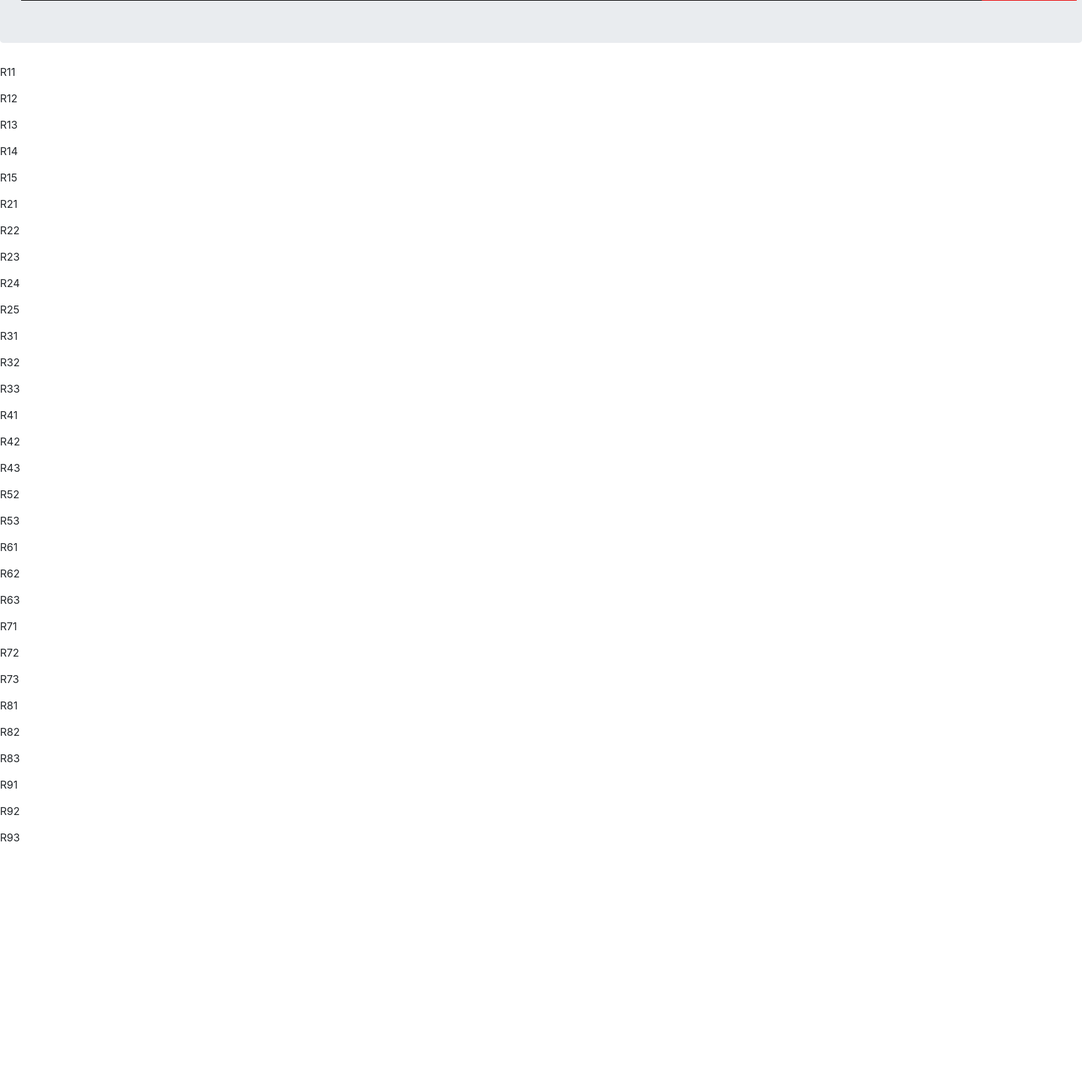
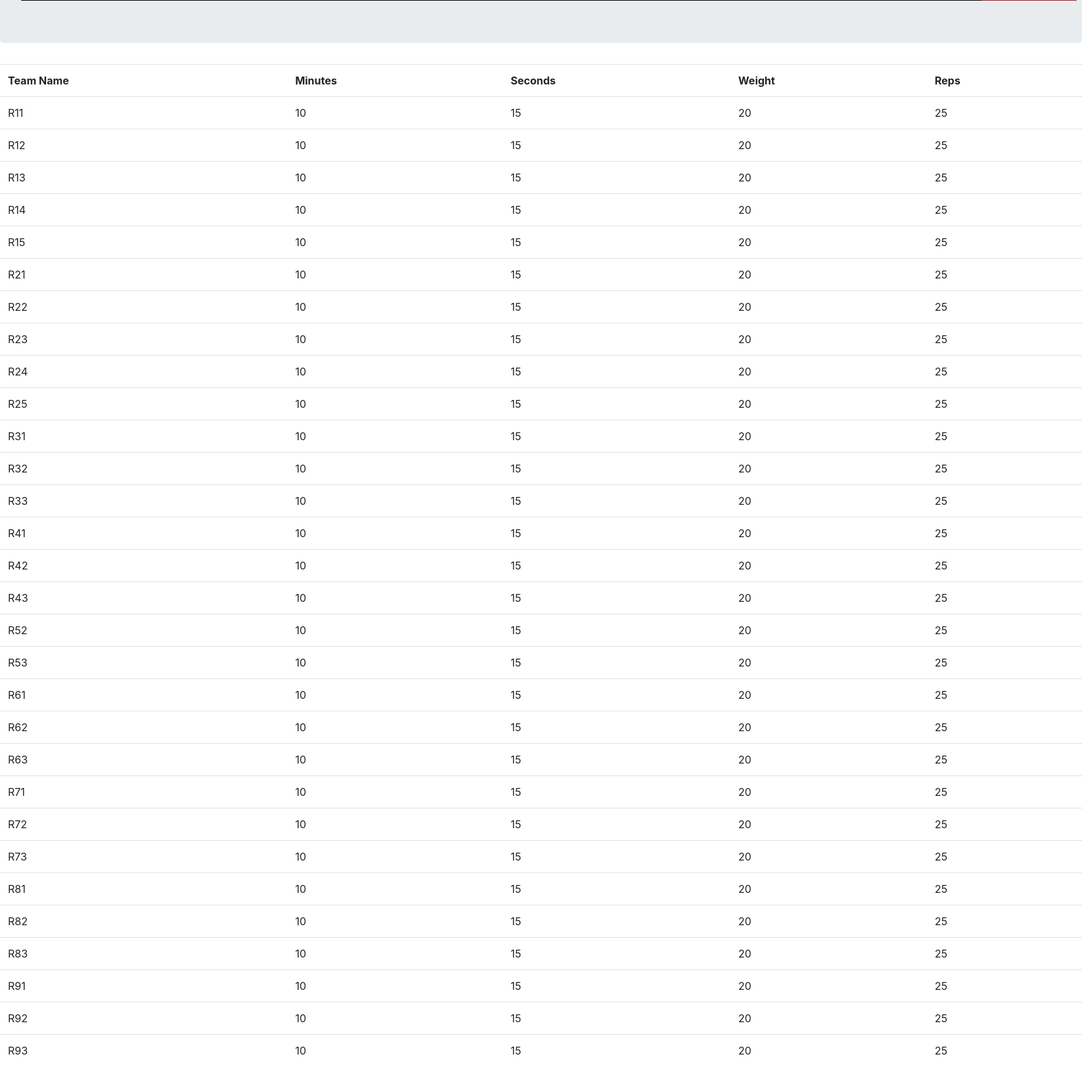
Before and after one commit to mistofthenorth/DeschutesDemo, a Django app: page /deschutesDemoScores/scoreInput in a window 1640 px wide. Shown: the part 263-1895 px from the top of the page at 66% size. Before the commit the page ends 1538 px from the top, so only its background shows below. Run offline with Django 3.2, Linux system fonts and the light colour scheme; data comes from the database, SQL or seed files in the repository; some libraries are stand-ins or nearby versions.

Commit message:
Adding more stubs to score Input

```diff
--- a/scoring/deschutesDemoScores/templates/scoring/scoreInput.html
+++ b/scoring/deschutesDemoScores/templates/scoring/scoreInput.html
@@ -20,7 +20,23 @@
   </div>
 </div>
 
+<table class="table">
+<th>Team Name</th>
+<th>Minutes</th>
+<th>Seconds</th>
+<th>Weight</th>
+<th>Reps</th>
+{% for team in setOfTeams %}
+<tr>
+<td> {{team.teamID}} </td>
+<td> 10 </td>
+<td> 15 </td>
+<td> 20 </td>
+<td> 25 </td>
+</tr>
+{% endfor %}
 
-{% for team in setOfTeams %}
-<p>{{team.teamID}}
-{% endfor %}
+
+
+
+</table>
```
